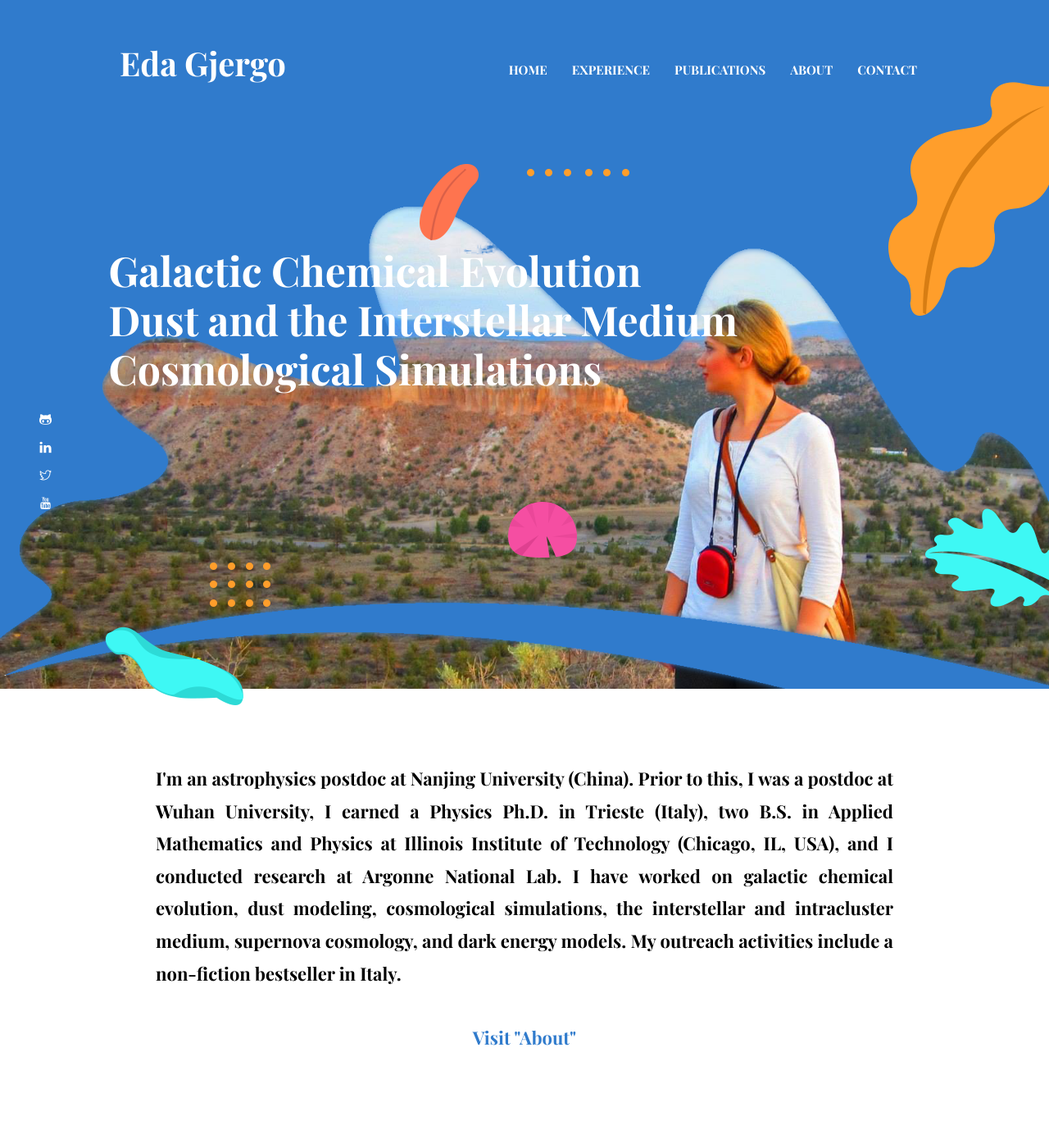
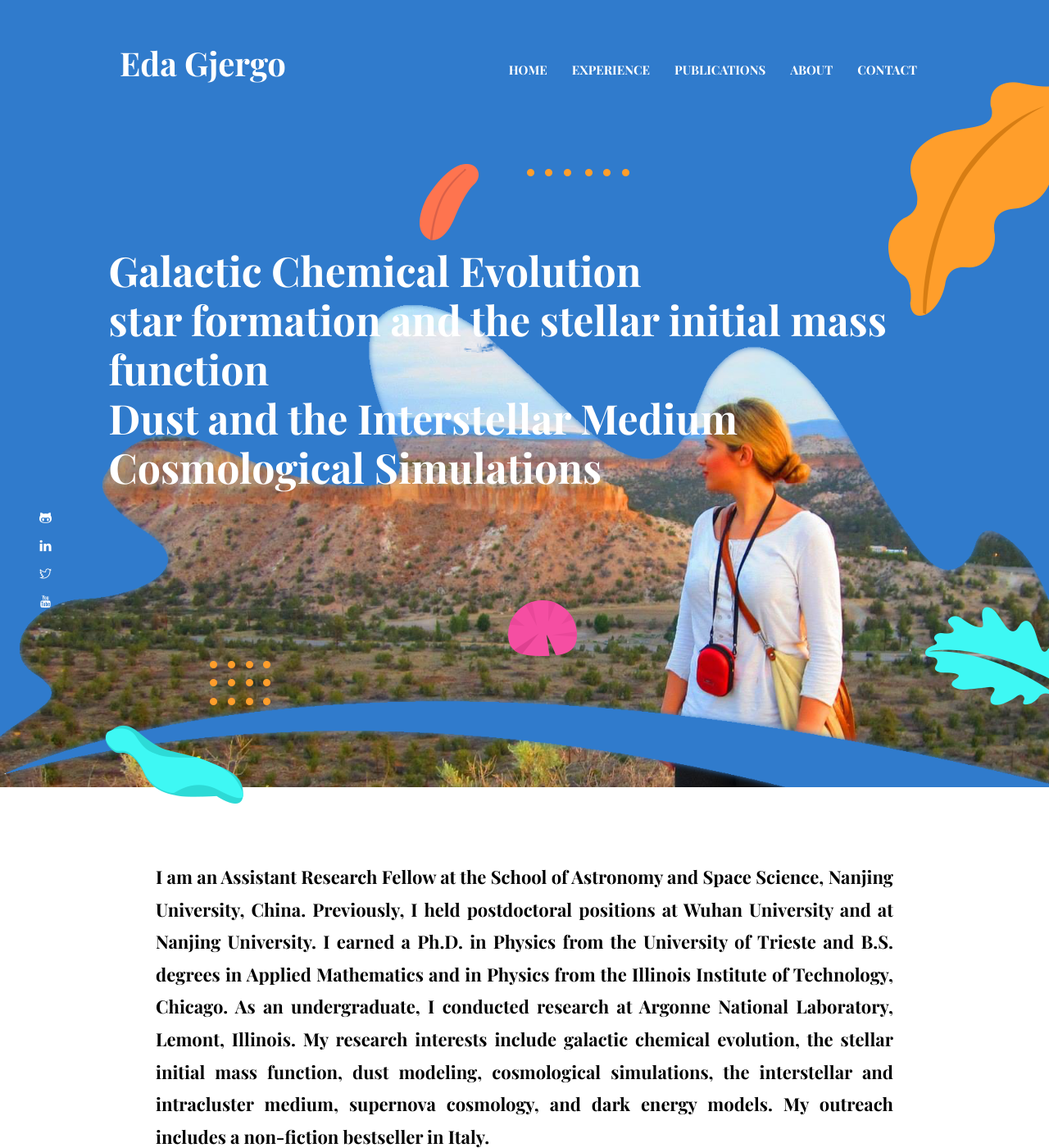
Before and after one commit to egjergo/egjergo.github.io, a Jekyll site: the page built from index.html, in a window 1280 px wide and 1400 px high. Shown: the whole window at 82% size. Built offline with Jekyll 4.4.1, drawn with Linux system fonts in a browser that asks for light colours.

Commit message:
Update settings.yml

```diff
--- a/_data/settings.yml
+++ b/_data/settings.yml
@@ -39,7 +39,7 @@ disqus-identifier: # Add your shortname for Disqus Comment. For example mr-brown
 # Hero Section
 
 hero:
-  hero-title: Galactic Chemical Evolution <br> Dust and the Interstellar Medium <br> Cosmological Simulations <br>
+  hero-title: Galactic Chemical Evolution <br> star formation and the stellar initial mass function <br> Dust and the Interstellar Medium <br> Cosmological Simulations <br>
 
 social:
 - {icon: "ti-github", link: "https://github.com/egjergo"}
@@ -53,16 +53,16 @@ social:
 
 # About Section
 blurb:
-  I'm an astrophysics postdoc at Nanjing University (China).
-  Prior to this, I was a postdoc at Wuhan University, I earned a Physics Ph.D. in Trieste (Italy),
-  two B.S. in Applied Mathematics and Physics at Illinois Institute of Technology (Chicago, IL, USA),
-  and I conducted research at Argonne National Lab.
+  I am an Assistant Research Fellow at the School of Astronomy and Space Science, Nanjing University, China.
+  Previously, I held postdoctoral positions at Wuhan University and at Nanjing University.
+  I earned a Ph.D. in Physics from the University of Trieste
+  and B.S. degrees in Applied Mathematics and in Physics from the Illinois Institute of Technology, Chicago.
+  As an undergraduate, I conducted research at Argonne National Laboratory, Lemont, Illinois.
 
-
-  I have worked on galactic chemical evolution, dust modeling,
-  cosmological simulations, the interstellar and intracluster medium,
+  My research interests include galactic chemical evolution, the stellar initial mass function,
+  dust modeling, cosmological simulations, the interstellar and intracluster medium,
   supernova cosmology, and dark energy models.
-  My outreach activities include a non-fiction bestseller in Italy.
+  My outreach includes a non-fiction bestseller in Italy.
 blurb-btn-link: '/about'
 blurb-btn-name: Visit "About"
 
```
